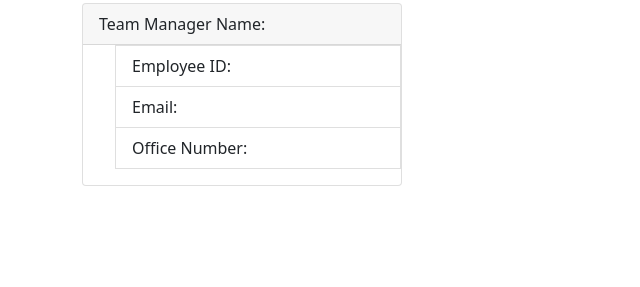
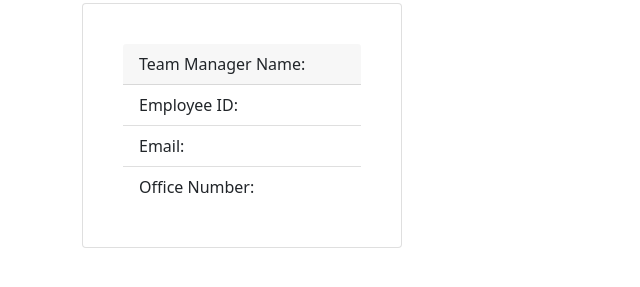
Before and after one commit to ckim1999/Project-Team-Profile-Gen, a website: page web.html in a window 1280 px wide. Shown: the part 53-340 px from the top of the page, without its empty margins (0-640 px from the left). Drawn offline with nearby package versions, Linux system fonts and the light colour scheme.

Commit message:
changed the appearance of the card element in the HTML

```diff
--- a/web.html
+++ b/web.html
@@ -13,9 +13,9 @@
     <h1>Team Profile Generator</h1>
     <div class="container">
         <!--created a card format to input my user's information-->
-        <div class="card" style="width: 20rem;">
+        <div class="card" style="width: 20rem; padding: 40px";>
             <div class="card-header">Team Manager Name: </div>
-            <ul>
+            <ul class="list-group list-group-flush">
               <li class="list-group-item">Employee ID: </li>
               <li class="list-group-item">Email: </li>
               <li class="list-group-item">Office Number: </li>
```
